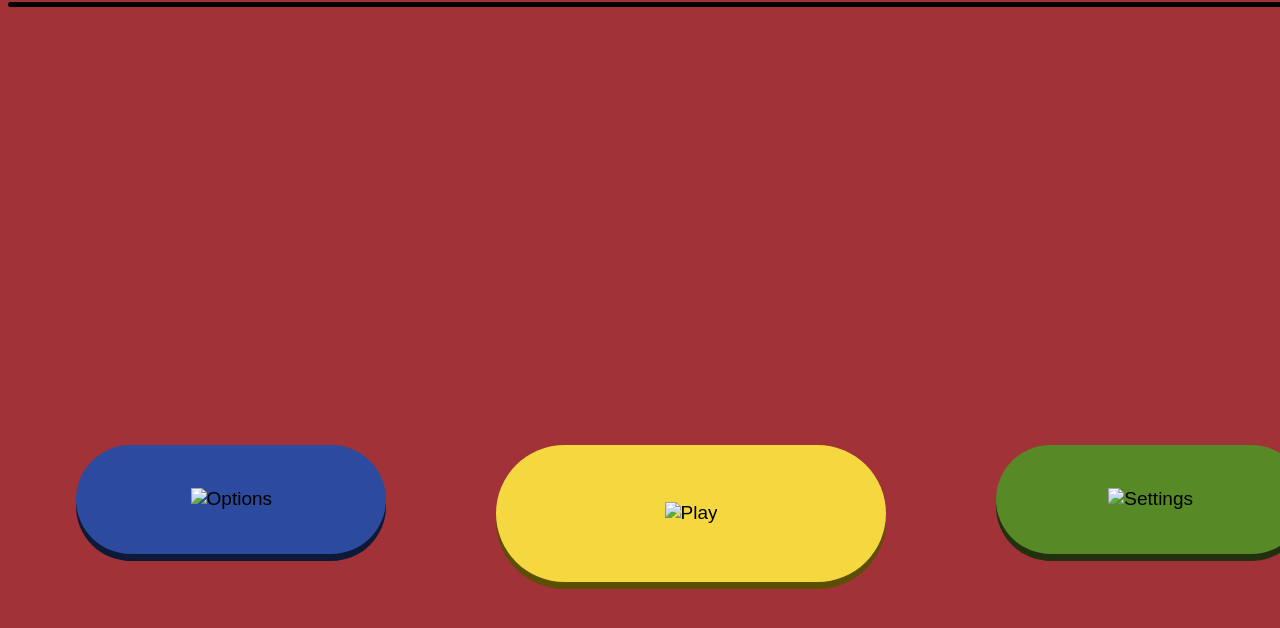
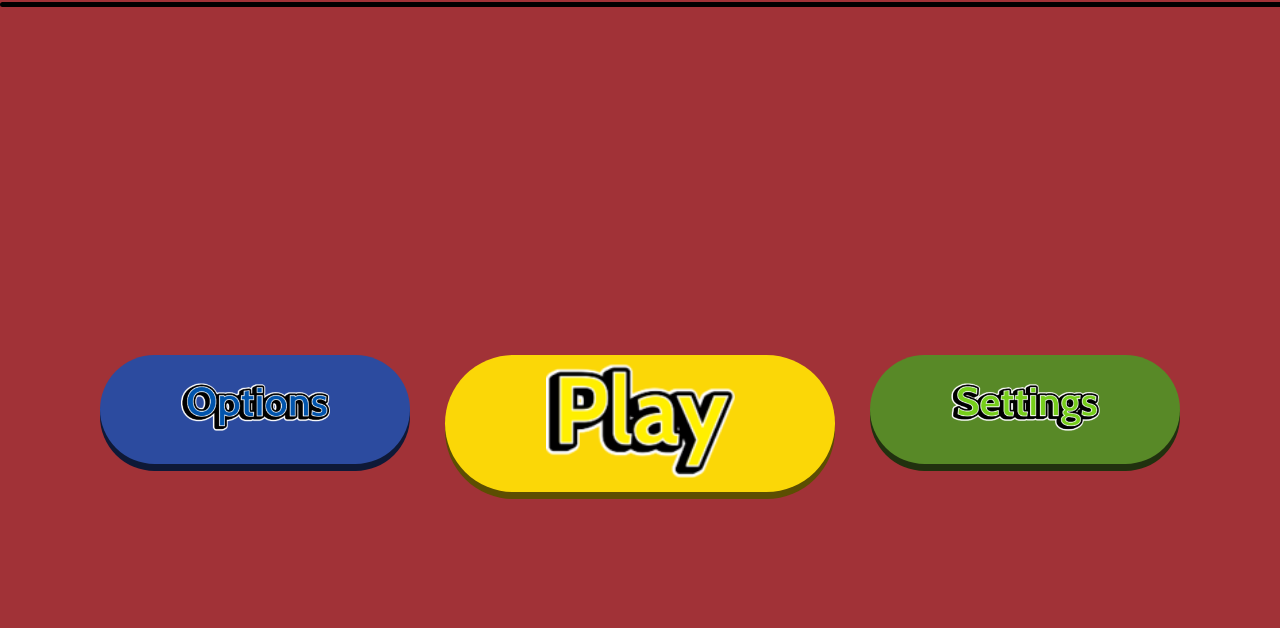
Before and after one commit to Leojb2oo8/Uno, a website: page src/web.htm in a window 1280 px wide. Shown: the part 78-706 px from the top of the page. Drawn offline with Linux system fonts and the light colour scheme.

Commit message:
website main menu done

```diff
--- a/src/web.htm
+++ b/src/web.htm
@@ -7,6 +7,7 @@
             background-color: #A13237;
             width: 1366px;
             height: 784px;
+            margin: 0 auto;
          }
          h1{
             color: black
@@ -28,12 +29,12 @@
             transform: translateY(4px);
          }
          .playButton{
-            background-color: #f5d840;
+            background-color: #fbd707;
             width: 390px;
             height: 137px;
             box-shadow: 0 7px #5c4e02;
         }
-         .playButton:hover {background-color: #ebc807}
+         .playButton:hover {background-color: #b19706}
          .playButton:active {box-shadow: 0 4px #5c4e02;}
 
          .optionsButton{
@@ -55,15 +56,26 @@
             border-radius: 12px;
          }
          .container{
+            /* padding: 30px; */
+            width: 100%;
+            position: fixed;
+            bottom: 0;
+            left: 0;
+            bottom: 200px;
+         }
+         .container>div{
             display: flex;
             justify-content: space-between;
-            margin: 0 auto;
-            width: 90%;
-            height: 137px;
-            padding: 30px 0;
-            position:relative;
-            bottom: -400px;
+            /* width: 100%; */
+            /* height: 137px; */
+            padding: 30px 100px;
          }
+         img{
+            text-align: center;
+            width: 50%;
+         }
+
+         button:hover img{filter: brightness(0.6);}
         </style>
 </head>
 
@@ -71,9 +83,11 @@
 	<div class="center"><h1>Uno No Mercy</h1></div>
     <hr>
     <div class="container">
-        <div><button class="optionsButton"><img href="./Imgs/Options_Text.png" alt="Options"></button></div>
-        <div><button class="playButton"><img href="./Imgs/Play_Text.png" alt="Play"></button></div>
-        <div><button class="settingButton"><img href="./Imgs/Settings_Text.png" alt="Settings"></button></div>
+      <div>
+         <div><button class="optionsButton"><img src="./Imgs/Options_Text.png" alt="Options"></button></div>
+         <div><button class="playButton"><img src="./Imgs/Play_Text.png" alt="Play"></button></div>
+         <div><button class="settingButton"><img src="./Imgs/Settings_Text.png" alt="Settings"></button></div>
+      </div>
     </div>
 
 
```
